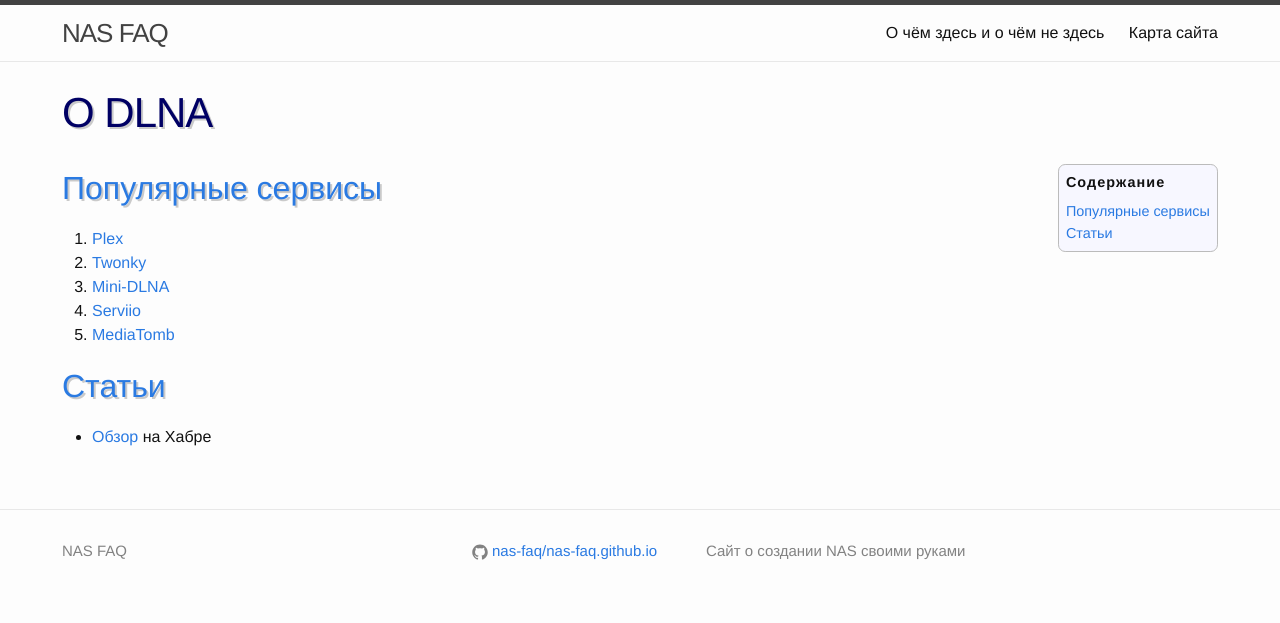
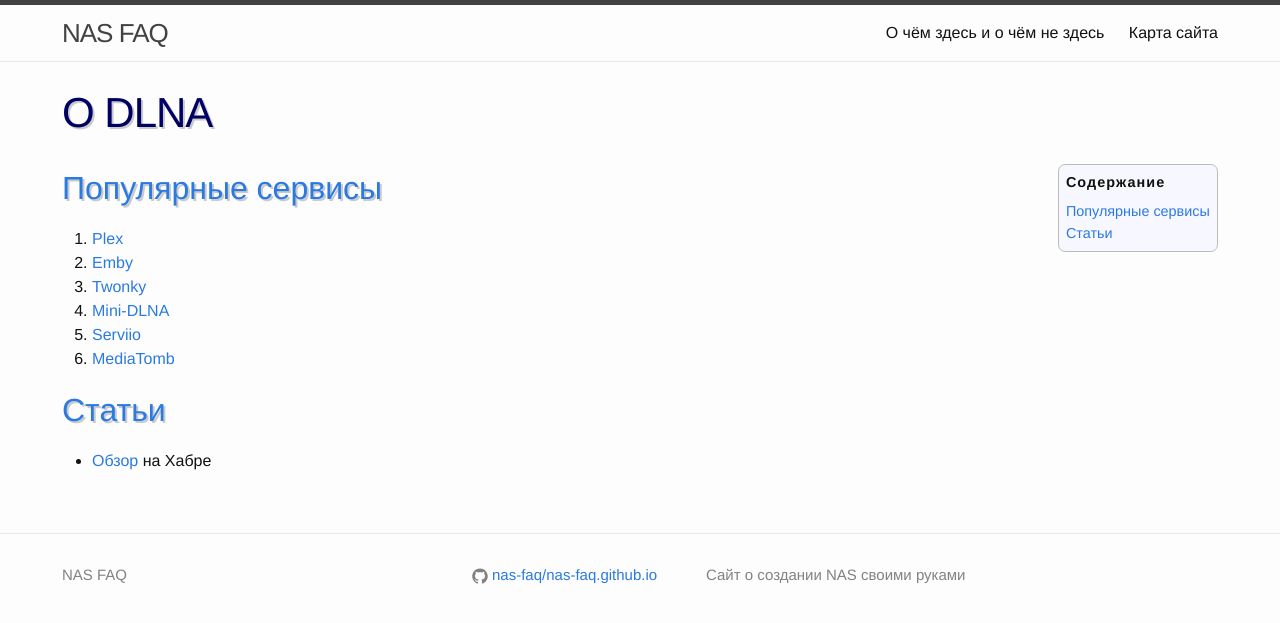
Before and after one commit to nas-faq/nas-faq.github.io, a Jekyll site: the page built from dlna.md, in a window 1280 px wide. Shown: the top 623 px of the page. Built offline with Jekyll 4.4.1, drawn with Linux system fonts in a browser that asks for light colours; nearby versions of some CDN libraries; Markdown is read by kramdown in place of the engine named in the settings; comment, search, counter and statistics services are not loaded.

```diff
--- a/dlna.md
+++ b/dlna.md
@@ -8,6 +8,7 @@
 ## Популярные сервисы
 
 1. [Plex](https://plex.tv/)
+1. [Emby](https://emby.media/)
 1. [Twonky](http://twonky.com/)
 1. [Mini-DLNA](http://sourceforge.net/projects/minidlna/)
 1. [Serviio](http://serviio.org/)
```
